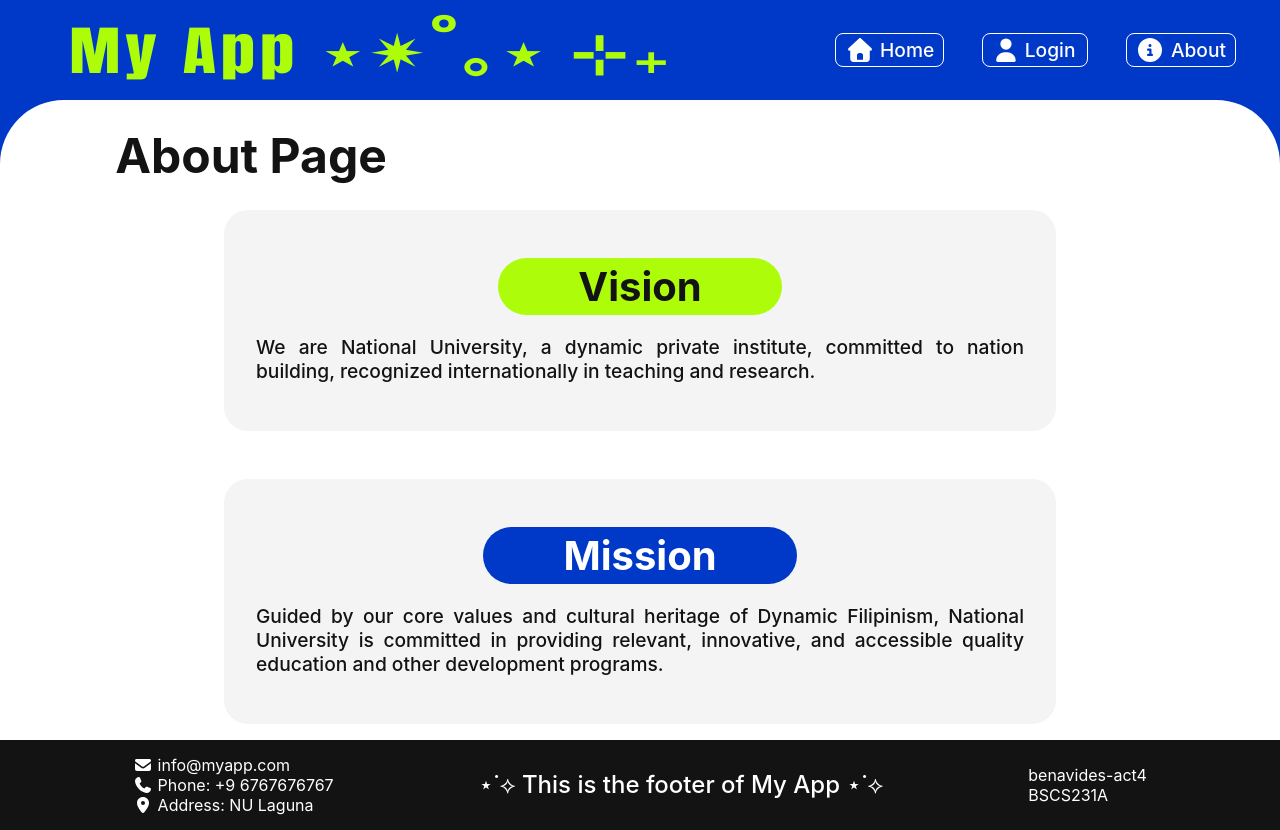
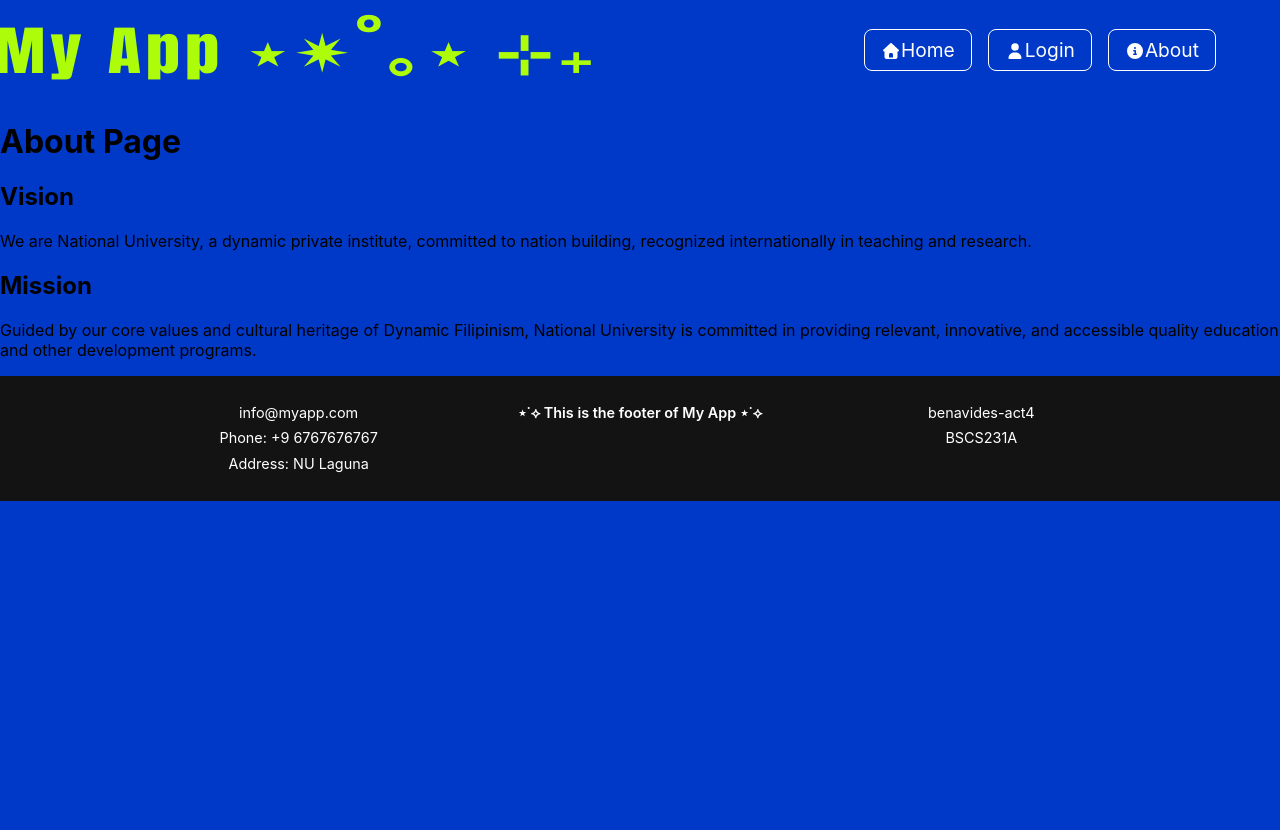
Before and after one commit to mecsung/CTAPDEVL-BSCS231A, a React (Create React App) app in the folder frontend/: page /about in a window 1280 px wide. After the commit the page ends 800 px from the top, so only its background shows below. Built offline with nearby package versions, Linux system fonts and the light colour scheme.

Commit message:
Add search and update/delete
- add SearchNote component
- NoteData now supports delete and inline update flows and dispatches actions
- refactor Home to fetch notes, filter by search, and reorganize layout (NoteForm moved to sidebar)

```diff
--- a/frontend/src/components/Footer.js
+++ b/frontend/src/components/Footer.js
@@ -1,23 +1,25 @@
-import {FontAwesomeIcon} from '@fortawesome/react-fontawesome';
-import {faEnvelope} from '@fortawesome/free-solid-svg-icons';
-import {faPhone} from '@fortawesome/free-solid-svg-icons';
-import {faLocationDot} from '@fortawesome/free-solid-svg-icons';
+import { FontAwesomeIcon } from '@fortawesome/react-fontawesome';
+import { faEnvelope } from '@fortawesome/free-solid-svg-icons';
+import { faPhone } from '@fortawesome/free-solid-svg-icons';
+import { faLocationDot } from '@fortawesome/free-solid-svg-icons';
 
 const Footer = () => {
     return (
         <footer>
-            <div className = "footer-container">
-                <div className="left-information">
-                    <li><FontAwesomeIcon icon={faEnvelope} className="email-icon"/> info@myapp.com</li>
-                    <li><FontAwesomeIcon icon={faPhone} className="phone-icon"/> Phone: +9 6767676767</li>
-                    <li><FontAwesomeIcon icon={faLocationDot} className="address-icon"/> Address: NU Laguna</li>
+            <div className="footer-container">
+                <div className="footer-col">
+                    <p>info@myapp.com</p>
+                    <p>Phone: +9 6767676767</p>
+                    <p>Address: NU Laguna</p>
                 </div>
 
-                <p>⋆˙⟡ This is the footer of My App ⋆˙⟡</p>
+                <div className="footer-col footer-center">
+                    <p>⋆˙⟡ This is the footer of My App ⋆˙⟡</p>
+                </div>
 
-                <div className="right-information">
-                    <li>benavides-act4</li>
-                    <li>BSCS231A</li>
+                <div className="footer-col footer-right">
+                    <p>benavides-act4</p>
+                    <p>BSCS231A</p>
                 </div>
             </div>
         </footer>
--- a/frontend/src/components/NoteForm.js
+++ b/frontend/src/components/NoteForm.js
@@ -36,7 +36,7 @@
 
   return (
     <form className='form-create' onSubmit={handleSubmit}>
-      <h3>Add New Note</h3>
+      <h3>ADD NEW NOTES</h3>
       <label>Note Title:</label>
       <input
         type="text"
--- a/frontend/src/index.css
+++ b/frontend/src/index.css
@@ -1,343 +1,330 @@
+*,
+*::before,
+*::after {
+  box-sizing: border-box;
+}
+
 body {
   margin: 0;
-  font-family: -apple-system, BlinkMacSystemFont, 'Segoe UI', 'Roboto', 'Oxygen',
-    'Ubuntu', 'Cantarell', 'Fira Sans', 'Droid Sans', 'Helvetica Neue',
+  font-family: -apple-system, BlinkMacSystemFont, 'Segoe UI', 'Roboto',
+    'Oxygen', 'Ubuntu', 'Cantarell', 'Fira Sans', 'Droid Sans', 'Helvetica Neue',
     sans-serif;
-  -webkit-font-smoothing: antialiased;
-  -moz-osx-font-smoothing: grayscale;
   background-color: #0039c8;
 }
 
-/* Navbar */
+/* NAVBAR */
 .container {
-  /* border: 1px solid red; */
   display: flex;
-  flex-direction: row;
   align-items: center;
   justify-content: space-between;
-  padding: 0 5% 0 10%;
+  padding: 0 5%;
   color: #ffffff;
+  flex-wrap: wrap;
 }
 
 .container h1 {
-    /* border: 1px solid red; */
+  font-family: 'Impact', sans-serif;
   font-size: 3.3em;
   font-weight: 900;
-    font-family: 'Impact', sans-serif;
-    display: inline-block;
-    transform: scaleX(1.3); /*forcefully stretch the text */
   letter-spacing: 0.07em;
-    margin: 0.2em;
   color: #adfc0a;
-  }
-
-    .container h1:hover {
-      font-size: 3.5em;
-      transition: 0.6s ease-in-out;
+  transform: scaleX(1.3);
+  margin: 0.2em 0;
 }
 
 .container nav {
-    /* border: 1px solid red; */
-    width: 35%;
-    gap: 10%;
   display: flex;
-    justify-content: space-between;
+  gap: 1em;
   list-style: none;
 }
 
 .container nav li {
-      /* border: 1px solid red; */
-      font-weight: 500;
   border: 1px solid #ffffff;
-      padding: 1% 3%;
+  padding: 0.5em 1em;
   border-radius: 8px;
-      gap: 10%;
-      display: flex
 }
 
 .container nav li a {
-      /* border: 1px solid red; */
   color: #ffffff;
   font-size: 1.2em;
   text-decoration: none;
 }
 
-      .home-icon, .user-icon, .info-icon {
-        font-size: 1.5em;
-      }
-
-    .container nav li:hover {
+/* HOME */
+.home {
   background-color: #ffffff;
-      color: #0039c8;
-      transition: 0.3s ease-in-out;
-    }
-
-    .container nav li:hover a {
-      color: #0039c8;
-      transition: 0.3s ease-in-out;
-    }
-
-    .container nav li:active {
-      background-color: #adfc0a;
-      color: #0039c8;
-      transition: 0.1s ease-in-out;
-    }
-
-
-/* Home page */
-.home {
-  /* border: 1px solid red; */
-  background-color: #ffffff;
-  min-height: 100%;
+  min-height: 100vh;
   display: flex;
   flex-direction: column;
   align-items: center;
   border-radius: 4em 4em 0 0;
-  color: #131313;
+  padding-bottom: 4em;
 }
 
-  .home > h1 {
-    /* border: 1px solid red; */
-    padding: 1.3em 2em 0 2em;
-    margin: 1.5em 0 0 0;
-    background-color: #f4f4f4;
-    border-radius: 1em 1em 0 0;
-    font-size: 3em;
+/* HOME HEADERS */
+.home>h1 {
+  background: none;
+  padding: 0;
+  margin: 0.7em 0 0.05em 0;
+
+  font-family: 'Impact', sans-serif;
+  font-size: 3.2em;
+  color: #0039c8;
+  letter-spacing: 0.08em;
+
+  transform: scaleX(1.8) scaleY(1.3);
+  text-align: center;
 }
 
-  .home > h2 {
-    /* border: 1px solid red; */
-    font-size: 2em;
-    padding: 0em 1.76em 2em 1.76em;
-    margin: 0;
-    background-color: #f4f4f4;
-    border-radius: 0 0 1em 1em;
+.home>h2 {
+  background: none;
+  padding: 0;
+  margin: 0 0 1.2em 0;
+
+  font-family: 'Impact', sans-serif;
+  font-size: 1.8em;
+  color: #131313;
+  text-align: center;
 }
 
-  .home > h3 {
-    /* border: 1px solid red; */
-    font-size: 1.5em;
-    padding: 0.5em 4em 0.5em 4em;
-    border-radius: 1.5em;
-    background-color: #adfc0a;
-    margin: 0.5em 0 0 0;
+/* MAIN LAYOUT */
+.home-layout {
+  width: 90%;
+  max-width: 1400px;
+  display: grid;
+  grid-template-columns: 2fr 1fr;
+  gap: 2em;
 }
 
-
-/* Login page */
-.login {
-  /* border: 1px solid red; */
-  background-color: #ffffff;
-  height: 80vh;
-  border-radius: 4em 4em 0 0;
-  color: #131313;
-  overflow: hidden;
-}
-
-  .login .login-box {
-    /* border: 1px solid red; */
+/* LEFT / RIGHT */
+.home-left {
   display: flex;
   flex-direction: column;
-    align-items: center;
-    justify-self: center;
-    width: 30%;
-    margin: 3%;
-    padding: 8em 3em;
-    border-radius: 1.5em;
-    background-color: #f4f4f4;
-  }
-
-  .login .login-box h1 {
-    /* border: 1px solid red; */
-    font-size: 4em;
-    margin: 0 0 1em 0;
-  }
-
-  .login .login-box form {
-    /* border: 1px solid red; */
-    display: flex;
-    flex-direction: column;
-    width: 70%;
   gap: 1em;
 }
 
-    .login .login-box form input, .login .login-box form button {
-      padding: 0.8em;
-      font-size: 1.2em;
-      border-radius: 0.5em;
+.home-right {
+  position: sticky;
+  top: 2em;
 }
 
-    .login .login-box form input {
-      border: 1px solid #cccccc;
+/* SEARCH BAR */
+.search-container {
+  width: 80%;
+  margin-bottom: 1.5em;
 }
 
-    .login .login-box form button {
-      /* border: 1px solid red; */
+.search-input {
+  width: 100%;
+  padding: 0.7em 1.2em;
+  font-size: 1.2em;
+  font-weight: 600;
+  background-color: #0039c8;
+  color: #adfc0a;
   border: none;
-      background-color: #0039c8;
-      color: #ffffff;
+  border-radius: 999px;
+  outline: none;
 }
 
-    .login .login-box form button:hover {
-      background-color: #adfc0a;
-      color: #0039c8;
-      font-weight: bold;
-      transition: 0.3s ease-in-out;
+.search-input::placeholder {
+  color: rgba(255, 255, 255, 0.7);
 }
 
-
-/* About page */
-.about {
-  /* border: 1px solid red; */
-  background-color: #ffffff;
+/* NOTES */
+.notes {
   display: flex;
   flex-direction: column;
-  align-items: center;
-  height: 80vh;
-  border-radius: 4em 4em 0 0;
-  color: #131313;
-}
-
-  .about > h1 {
-    /* border: 1px solid red; */
-    font-size: 3em;
-    align-self: flex-start;
-    margin: 2% 0 2% 9%;
-  }
-
-  .about .vision, .about .mission {
-    /* border: 1px solid red; */
-    display: flex;
-    flex-direction: column;
-    align-items: center;
-    padding: 3em 2em;
-    border-radius: 1.5em;
-    background-color: #f4f4f4;
-    margin-bottom: 3em;
-    width: 60%;
-  }
-
-    .about .vision:hover, .about .mission:hover {
-      transform: scale(1.10);
-      transition: 0.3s ease-in-out;
-    }
-
-    .about .vision > h2, .about .mission > h2 {
-      /* border: 1px solid red; */
-      font-size: 2.5em;
-      margin: 0 0 0.5em 0;
-      padding: 0.1em 2em;
-      border-radius: 1.5em;
-    }
-
-      .about .vision > h2 {
-        background-color: #adfc0a;
-        color: #131313;
-      }
-
-      .about .mission > h2 {
-        background-color: #0039c8;
-        color: #ffffff;
-      }
-
-    .about .vision > p, .about .mission > p {
-      /* border: 1px solid red; */
-      font-size: 1.2em;
-      font-weight: 500;
-      text-align: justify;
-      margin: 0 0 0 0;
-    }
-
-
-/* Footer */
-footer {
-  /* border: 1px solid red; */
-  background-color: #131313;
-  color: #ffffff;
-  display: flex;
-  align-items: center;
-  justify-content: center;
-  padding: 0.5%;
-}
-
-  .footer-container {
-    /* border: 1px solid red; */
-    display: flex;
-    justify-content: space-between;
-    width: 80%;
-    align-items: center;
-  }
-
-  .footer-container > p {
-    /* border: 1px solid red; */
-    font-size: 1.5em;
-    font-weight: 500;
-  }
-
-  .footer-container .left-information, .footer-container .right-information {
-    /* border: 1px solid red; */
-    list-style: none;
-  }
-
-
-
-
-.notes {
-  /* border: 1px solid red; */
-  width: 80%;
-  display: flex;
-  flex-direction: column;
-  gap: 1em;
-  margin: 1em 0 1em 0;
+  gap: 0.6em;
 }
 
 .note-data {
   border: 1px solid black;
   border-radius: 0.5em;
-  display: flex;
-  flex-direction: column;
-  padding: 0.5em;
-  margin: 0em;
+  padding: 0.4em;
 }
 
-.note-data > h3{
-  /* border: 1px solid red; */
-  font-weight: bold;
+.note-data h3 {
   background-color: #0039c8;
   color: #adfc0a;
   border-radius: 0.5em;
   font-size: 1.5em;
-  padding: 0.2em 1em 0.2em 1em;
-  margin: 0em;
+  padding: 0.3em 1em;
+  margin: 0;
 }
 
-.note-data > p {
-  /* border: 1px solid red; */
+.note-data p {
   font-size: 1.2em;
-  padding: 0 0 0 1em;
-  margin: 0em;
+  padding: 0.3em 1em;
+  margin: 0;
+  line-height: 1.3;
 }
 
+/* ADD NOTE FORM */
 .form-create {
-  border: 1px solid red;
+  width: 100%;
   display: flex;
   flex-direction: column;
-  align-items: center;
-  padding: 2em;
-  border-radius: 1.5em;
-  background-color: #f4f4f4;
+  gap: 0.6em;
+  padding: 1em;
+  border-radius: 0.5em;
+  border: 1px solid black;
+  background-color: #ffffff;
 }
 
-
-.form-create {
-  border: 1px solid red;
-  margin: 1em 0 1em 0;
-  width: 30%;
-  padding: 1em 0 1em 0;
+.form-create h3 {
+  background-color: #0039c8;
+  color: #adfc0a;
+  font-size: 1.5em;
+  text-align: center;
+  padding: 0.4em;
+  border-radius: 0.5em;
+  margin: 0;
 }
 
-.form-create > h3 {
-  /* border: 1px solid red; */
-  font-size: 2em;
-  margin: 0;
+.form-create label {
+  font-weight: 600;
+  color: #0039c8;
 }
+
+.form-create input,
+.form-create textarea {
+  width: 100%;
+  padding: 0.6em;
+  font-size: 1.2em;
+  border-radius: 0.5em;
+  border: 1px solid #ccc;
+}
+
+.form-create textarea {
+  min-height: 140px;
+}
+
+.form-create button {
+  align-self: center;
+  background-color: #adfc0a;
+  color: #0039c8;
+  border: none;
+  border-radius: 999px;
+  padding: 0.6em 1.6em;
+  font-size: 1em;
+  font-weight: bold;
+  cursor: pointer;
+  outline: none;
+}
+
+.form-create button:hover {
+  background-color: #0039c8;
+  color: #adfc0a;
+  transform: scale(1.05);
+  transition: 0.2s ease-in-out;
+
+}
+
+.form-create button:focus {
+  outline: none;
+  box-shadow: none;
+}
+
+/* DELETE & UPDATE BUTTONS */
+.btn.btn-delete {
+  background-color: #c80000;
+  color: #ffffff;
+  padding: 0.5em 1em;
+  border-radius: 999px;
+  font-size: 0.8em;
+  cursor: pointer;
+  border: none;
+}
+
+.btn.btn-update {
+  background-color: #adfc0a;
+  color: #0039c8;
+  padding: 0.5em 1em;
+  border-radius: 999px;
+  font-size: 0.8em;
+  cursor: pointer;
+  border: none;
+}
+
+.btn.btn-delete:hover {
+  background-color: #ff2b2b;
+  transform: scale(1.05);
+  transition: 0.2s ease-in-out;
+}
+
+.btn.btn-update:hover {
+  background-color: #0039c8;
+  color: #adfc0a;
+  transform: scale(1.05);
+  transition: 0.2s ease-in-out;
+}
+
+.note-actions {
+  display: flex;
+  flex-direction: row;
+  gap: 0.8em;
+  justify-content: flex-end;
+}
+
+/* FOOTER */
+footer {
+  width: 100%;
+  background-color: #131313;
+  color: #ffffff;
+  display: flex;
+  justify-content: center;
+  padding: 1.5em 0;
+}
+
+.footer-container {
+  width: 80%;
+  display: grid;
+  grid-template-columns: 1fr 1fr 1fr;
+  justify-items: center;
+}
+
+.footer-col {
+  display: flex;
+  flex-direction: column;
+  font-size: 0.9em;
+  line-height: 1.4;
+  text-align: center;
+}
+
+.footer-center {
+  font-weight: 600;
+}
+
+footer p {
+  margin: 0.2em 0;
+}
+
+/* RESPONSIVE */
+@media (max-width: 900px) {
+  .home-layout {
+    grid-template-columns: 1fr;
+  }
+
+  .home-right {
+    position: static;
+  }
+
+  .container {
+    flex-direction: column;
+    align-items: center;
+  }
+
+  .container nav {
+    justify-content: center;
+    flex-wrap: wrap;
+  }
+
+  .search-container {
+    width: 100%;
+  }
+
+  .footer-container {
+    grid-template-columns: 1fr;
+    gap: 1em;
+  }
+}
```
Also changed, not shown: frontend/src/components/NoteData.js (+52 -1 lines), frontend/src/components/SearchNote.js (added, +23 -0 lines), frontend/src/context/NotesContext.js (+33 -3 lines), frontend/src/pages/Home.js (+25 -18 lines), 2 other files (tests, documents, lock files or other folders). Lines whose indentation alone changed are shown as unchanged.
